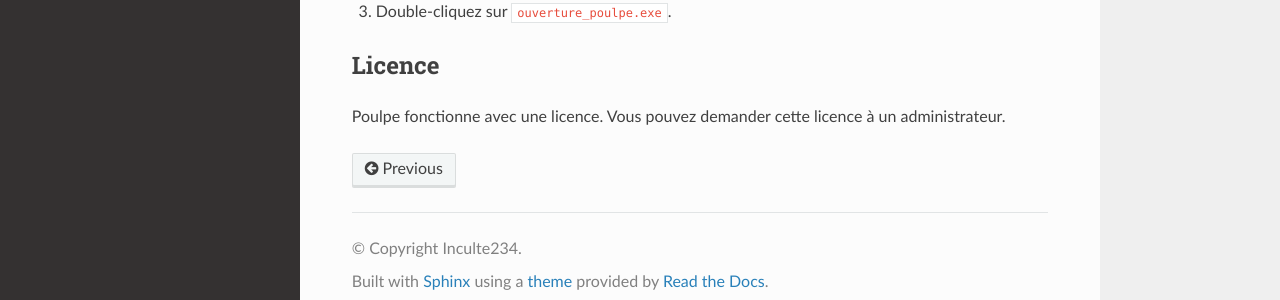
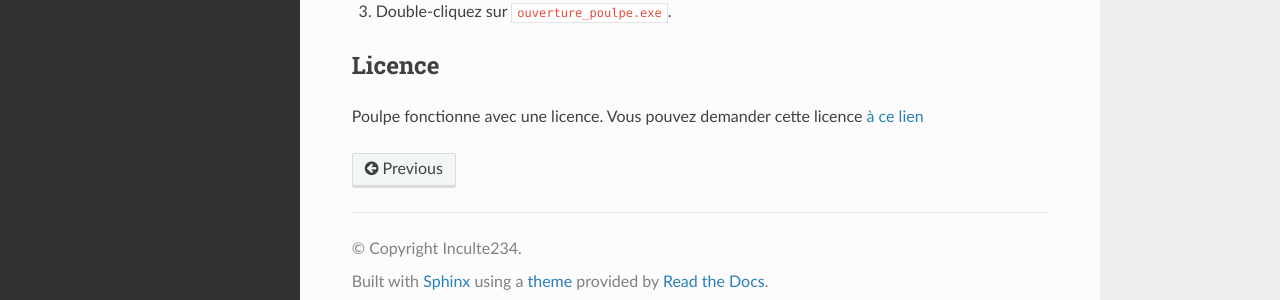
Before and after one commit to inculte234/mes_projets, a Sphinx documentation site: the page built from docs/source/Poulpe.rst, in a window 1280 px wide and 900 px high, scrolled down 507 px. Shown: the part 582-882 px from the top of the window. Built offline with Sphinx 7.4.7 and the Read the Docs theme 3.1.0, drawn with Linux system fonts in a browser that asks for light colours.

Commit message:
Update Poulpe.rst

```diff
--- a/docs/source/Poulpe.rst
+++ b/docs/source/Poulpe.rst
@@ -47,5 +47,4 @@ Aucune installation n'est requise.
 
 Licence
 -----------
-
-Poulpe fonctionne avec une licence. Vous pouvez demander cette licence à un administrateur.
+Poulpe fonctionne avec une licence. Vous pouvez demander cette licence `à ce lien <https://poulpe-io.onrender.com/request_licence>`__
```
